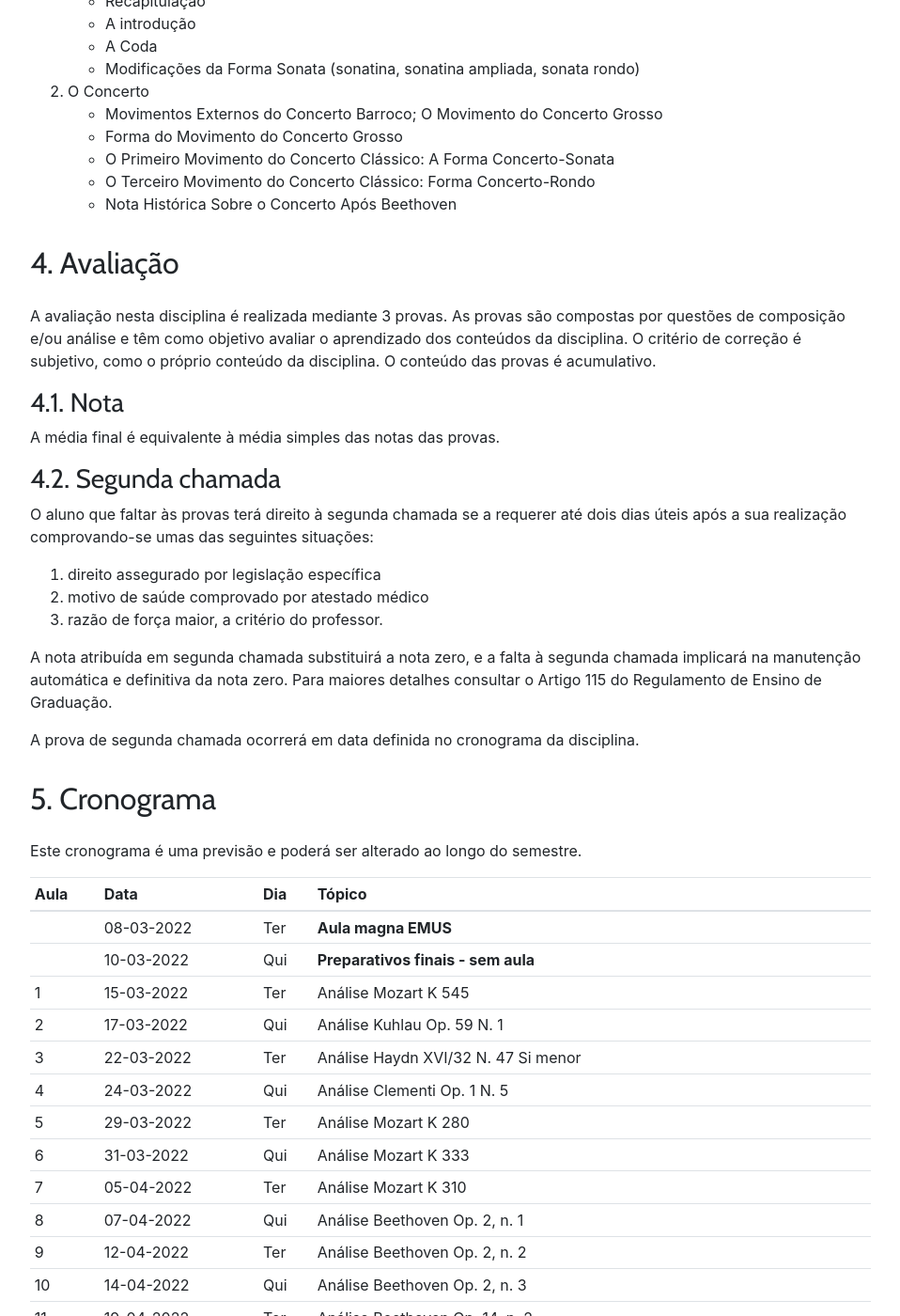
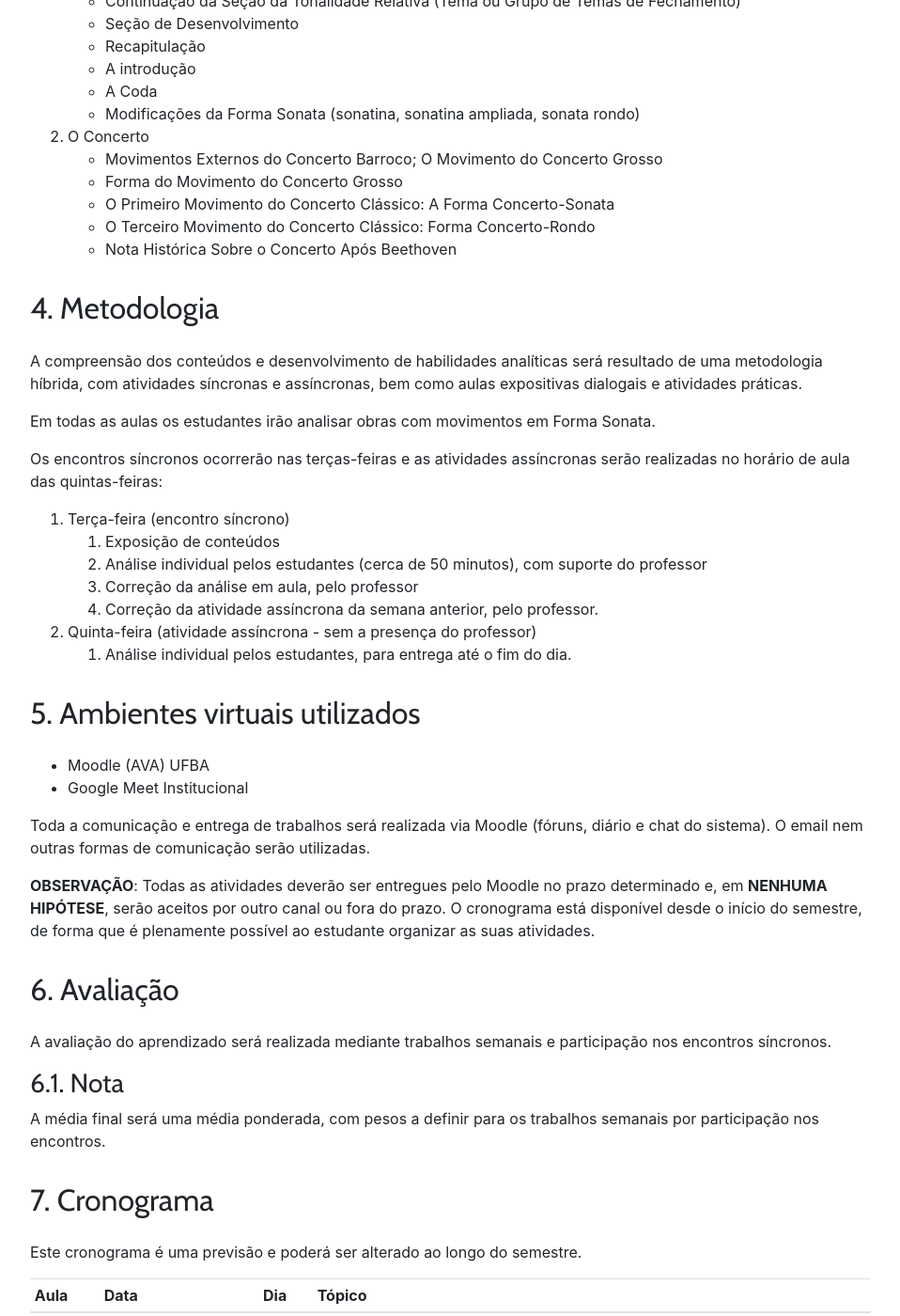
Before and after one commit to kroger/genosmus, a Jekyll site: the page built from _marcos/musa72.md, in a window 1280 px wide and 1400 px high, scrolled down 1135 px. Shown: the whole window at 94% size, without its empty margins (68-1026 px from the left). Built offline with Jekyll 4.4.1, drawn with Linux system fonts in a browser that asks for light colours; nearby versions of some CDN libraries; the table of contents is made by our own code; some of the changed text lies outside the part shown.

Commit message:
Atualização para formato remoto
- Metodologia
- Ambientes virtuais
- Avaliação
- Nota
- Comunicação

```diff
--- a/_marcos/musa72.md
+++ b/_marcos/musa72.md
@@ -52,19 +52,49 @@ Ao final do curso, espera-se que o estudante seja capaz de:
     Concerto-Rondo
    - Nota Histórica Sobre o Concerto Após Beethoven
 
-## 4. Avaliação
+## 4. Metodologia
 
-A avaliação nesta disciplina é realizada mediante 3 provas. As provas
+A compreensão dos conteúdos e desenvolvimento de habilidades analíticas será resultado de uma metodologia híbrida, com atividades síncronas e assíncronas, bem como aulas expositivas dialogais e atividades práticas.
+
+Em todas as aulas os estudantes irão analisar obras com movimentos em Forma Sonata.
+
+Os encontros síncronos ocorrerão nas terças-feiras e as atividades assíncronas serão realizadas no horário de aula das quintas-feiras:
+
+1. Terça-feira (encontro síncrono)
+   1. Exposição de conteúdos
+   2. Análise individual pelos estudantes (cerca de 50 minutos), com suporte do professor
+   3. Correção da análise em aula, pelo professor
+   4. Correção da atividade assíncrona da semana anterior, pelo professor.
+2. Quinta-feira (atividade assíncrona - sem a presença do professor)
+   1. Análise individual pelos estudantes, para entrega até o fim do dia.
+
+## 5. Ambientes virtuais utilizados
+
+- Moodle (AVA) UFBA
+- Google Meet Institucional
+
+Toda a comunicação e entrega de trabalhos será realizada via Moodle (fóruns, diário e chat do sistema). O email nem outras formas de comunicação serão utilizadas.
+
+**OBSERVAÇÃO**: Todas as atividades deverão ser entregues pelo Moodle no prazo determinado e, em **NENHUMA HIPÓTESE**, serão aceitos por outro canal ou fora do prazo. O cronograma está disponível desde o início do semestre, de forma que é plenamente possível ao estudante organizar as suas atividades.
+
+## 6. Avaliação
+
+A avaliação do aprendizado será realizada mediante trabalhos semanais e participação nos encontros síncronos.
+
+
+<!-- A avaliação nesta disciplina é realizada mediante 3 provas. As provas
 são compostas por questões de composição e/ou análise e têm como
 objetivo avaliar o aprendizado dos conteúdos da disciplina. O critério
 de correção é subjetivo, como o próprio conteúdo da disciplina. O
-conteúdo das provas é acumulativo.
+conteúdo das provas é acumulativo. -->
 
-### 4.1. Nota
+### 6.1. Nota
 
-A média final é equivalente à média simples das notas das provas.
+A média final será uma média ponderada, com pesos a definir para os trabalhos semanais por participação nos encontros.
 
-### 4.2. Segunda chamada
+<!-- A média final é equivalente à média simples das notas das provas.
+
+### 6.2. Segunda chamada
 
 O aluno que faltar às provas terá direito à segunda chamada se a
 requerer até dois dias úteis após a sua realização comprovando-se umas
@@ -80,9 +110,9 @@ nota zero. Para maiores detalhes consultar o Artigo 115 do Regulamento
 de Ensino de Graduação.
 
 A prova de segunda chamada ocorrerá em data definida no cronograma da
-disciplina.
+disciplina. -->
 
-## 5. Cronograma
+## 7. Cronograma
 
 Este cronograma é uma previsão e poderá ser alterado ao longo do
 semestre.
@@ -180,26 +210,28 @@ O material para análise está inteiramente disponível no site do IMSLP
 1. Hindemith, Piano Sonata n. 2, mov. 1 [IMSLP](http://petruccilibrary.ca/files/imglnks/caimg/2/28/IMSLP422919-PMLP501630-hindemithpianosonatano.2score(FE).pdf)
 1. Kuhlau Op. 59 N. 1, mov. 1 [IMSLP](http://ks4.imslp.info/files/imglnks/usimg/9/97/IMSLP481807-PMLP780856-kuhlausonatinasforthepianovol.IOp.59No.1.pdf)
 
-## 7. Notas e frequência
+## 9. Notas
 
-As notas dos alunos estão disponíveis no link abaixo e serão
-atualizadas durante o curso:
+As notas ficam disponíveis no AVA/Moodle.
+
+<!-- As notas dos alunos estão disponíveis no link abaixo e serão
+atualizadas durante o curso: -->
 
 <!-- <iframe
 src="https://docs.google.com/spreadsheets/d/e/2PACX-1vQs-fgYyBiRz2ZoTPhGevkW7WRFrIEfwZtdsJ55nDu_eqOHiGL8rCkYsMtuEqJKOKaTHcyQ0bSiVXoN/pubhtml?gid=1273769576&amp;single=true&amp;widget=true&amp;headers=false"
 width="100%" height="300"></iframe> -->
 
-### 7.1. Distribuição de notas
+<!-- ### 9.1. Distribuição de notas
 
 O gráfico abaixo apresenta a distribuição da média final da turma. O
 eixo X contém faixas de notas (entre 0 e 1, 1 e 2, etc.) e o eixo Y
-contém o número de alunos com média final dentro das faixas.
+contém o número de alunos com média final dentro das faixas. -->
 
 <!-- <iframe seamless frameborder="0" scrolling="no"
 src="https://docs.google.com/spreadsheets/d/e/2PACX-1vQs-fgYyBiRz2ZoTPhGevkW7WRFrIEfwZtdsJ55nDu_eqOHiGL8rCkYsMtuEqJKOKaTHcyQ0bSiVXoN/pubchart?oid=641992382&amp;format=interactive"
 width="100%" height="300"></iframe> -->
 
-## 8. Links
+## 10. Links
 
  - [Posts sobre tópicos de Teoria Musical](https://marcos.sampaio.me/post/)
  - [EK23](https://www.dropbox.com/s/0jnmmmh57lvt2j6/ek23.pdf?dl=0)
@@ -240,11 +272,13 @@ width="100%" height="300"></iframe> -->
   Joaquín. 1960. <i>Curso de Formas Musicales: Con Numerosos Ejemplos
   Musicales</i>. Barcelona: Editorial Labor.  </p>
 
-## 10. Comunicação com o professor
+## 12. Comunicação com o professor
 
-O único meio adicional de comunicação autorizado pelo professor é o
+A comunicação da disciplina deverá ocorrer exlusivamente pelo AVA/Moodle. Assuntos acadêmicos não serão tratados por telefone ou mensagens em nenhuma hipótese.
+
+<!-- O único meio adicional de comunicação autorizado pelo professor é o
 email, em horário comercial. Assuntos acadêmicos não são tratados por
-telefone ou mensagens em nenhuma hipótese.
+telefone ou mensagens em nenhuma hipótese. -->
 
 <hr>
 
```
Also changed, not shown: other parts of _marcos/musa72.md (+5 -5 lines).
